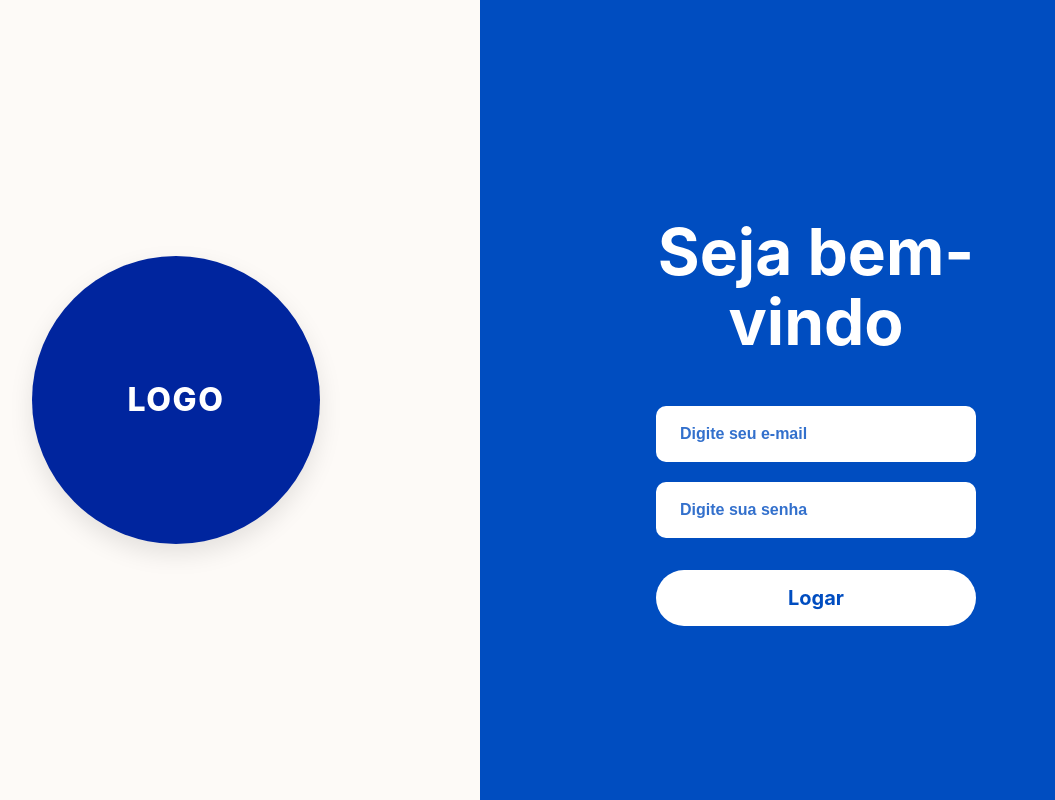
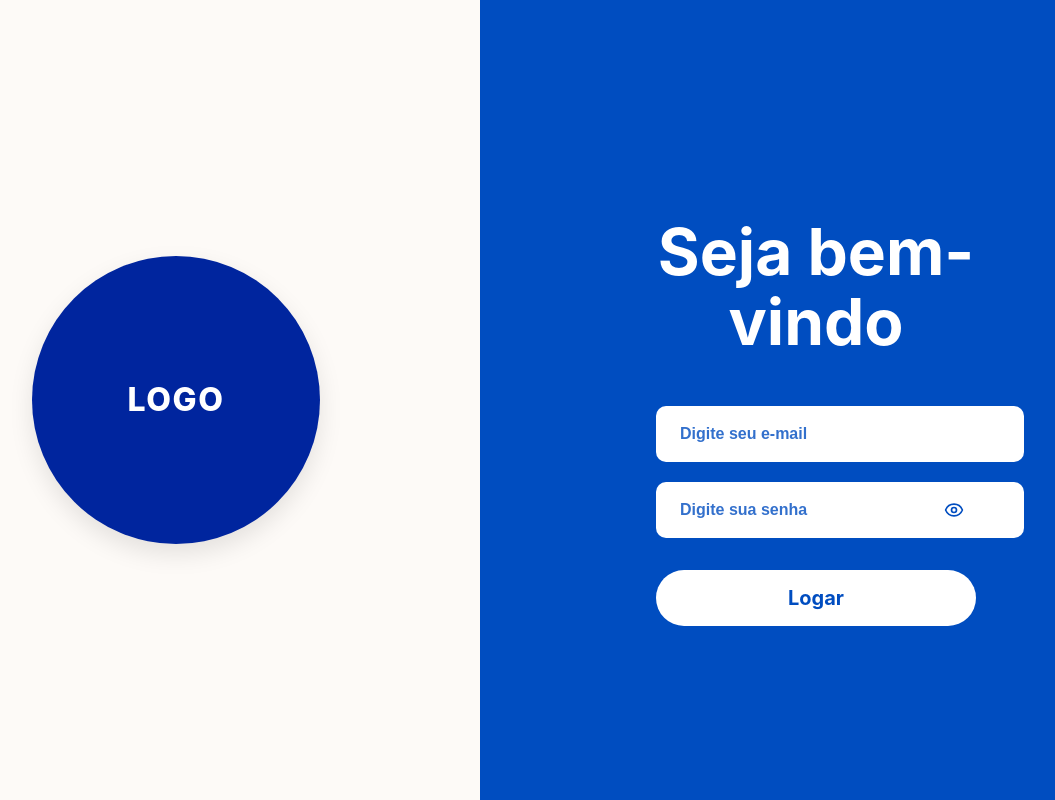
Before and after one commit to beatriz-g-amaral/Delta-Global, a React (Vite) app in the folder DT-frontend/: page /login in a window 1280 px wide. Shown: the whole page, without its empty margins (128-1183 px from the left). Built offline with nearby package versions, Linux system fonts and the light colour scheme.

Commit message:
olho no password

```diff
--- a/DT-frontend/src/components/ui/Input.css
+++ b/DT-frontend/src/components/ui/Input.css
@@ -16,6 +16,36 @@
   border: 1px solid #d1d5db;
   border-radius: 0.375rem;
   transition: outline 0.2s, ring 0.2s;
+  width: 100%;
+}
+
+.input-relative-wrapper {
+  position: relative;
+  width: 100%;
+}
+
+.input-password-padding {
+  padding-right: 2.5rem !important;
+}
+
+.password-toggle-btn {
+  position: absolute;
+  right: 0.75rem;
+  top: 50%;
+  transform: translateY(-50%);
+  background: none;
+  border: none;
+  padding: 0;
+  cursor: pointer;
+  color: #004dc0;
+  display: flex;
+  align-items: center;
+  justify-content: center;
+  transition: color 0.2s;
+}
+
+.password-toggle-btn:hover {
+  color: #00259e;
 }
 
 .input-field:focus {
--- a/DT-frontend/src/components/ui/Input.tsx
+++ b/DT-frontend/src/components/ui/Input.tsx
@@ -1,4 +1,5 @@
-import { type InputHTMLAttributes, forwardRef } from 'react';
+import { type InputHTMLAttributes, forwardRef, useState } from 'react';
+import { Eye, EyeOff } from 'lucide-react';
 import './Input.css';
 
 interface InputProps extends InputHTMLAttributes<HTMLInputElement> {
@@ -8,7 +9,16 @@ interface InputProps extends InputHTMLAttributes<HTMLInputElement> {
 }
 
 const Input = forwardRef<HTMLInputElement, InputProps>(
-  ({ label, error, required, className = '', ...props }, ref) => {
+  ({ label, error, required, type, className = '', ...props }, ref) => {
+    const [showPassword, setShowPassword] = useState(false);
+    const isPassword = type === 'password';
+
+    const togglePasswordVisibility = () => {
+      setShowPassword(!showPassword);
+    };
+
+    const inputType = isPassword ? (showPassword ? 'text' : 'password') : type;
+
     return (
       <div className="input-container">
         {label && (
@@ -16,11 +26,24 @@ const Input = forwardRef<HTMLInputElement, InputProps>(
             {label} {required && <span style={{ color: '#ef4444' }}>*</span>}
           </label>
         )}
-        <input
-          ref={ref}
-          className={`input-field ${error ? 'input-error-border' : ''} ${className}`}
-          {...props}
-        />
+        <div className="input-relative-wrapper">
+          <input
+            ref={ref}
+            type={inputType}
+            className={`input-field ${error ? 'input-error-border' : ''} ${isPassword ? 'input-password-padding' : ''} ${className}`}
+            {...props}
+          />
+          {isPassword && (
+            <button
+              type="button"
+              className="password-toggle-btn"
+              onClick={togglePasswordVisibility}
+              aria-label={showPassword ? 'Hide password' : 'Show password'}
+            >
+              {showPassword ? <EyeOff size={20} /> : <Eye size={20} />}
+            </button>
+          )}
+        </div>
         {error && (
           <span className="input-error-message">{error}</span>
         )}
```
Also changed, not shown: 1 other file (tests, documents, lock files or other folders).
